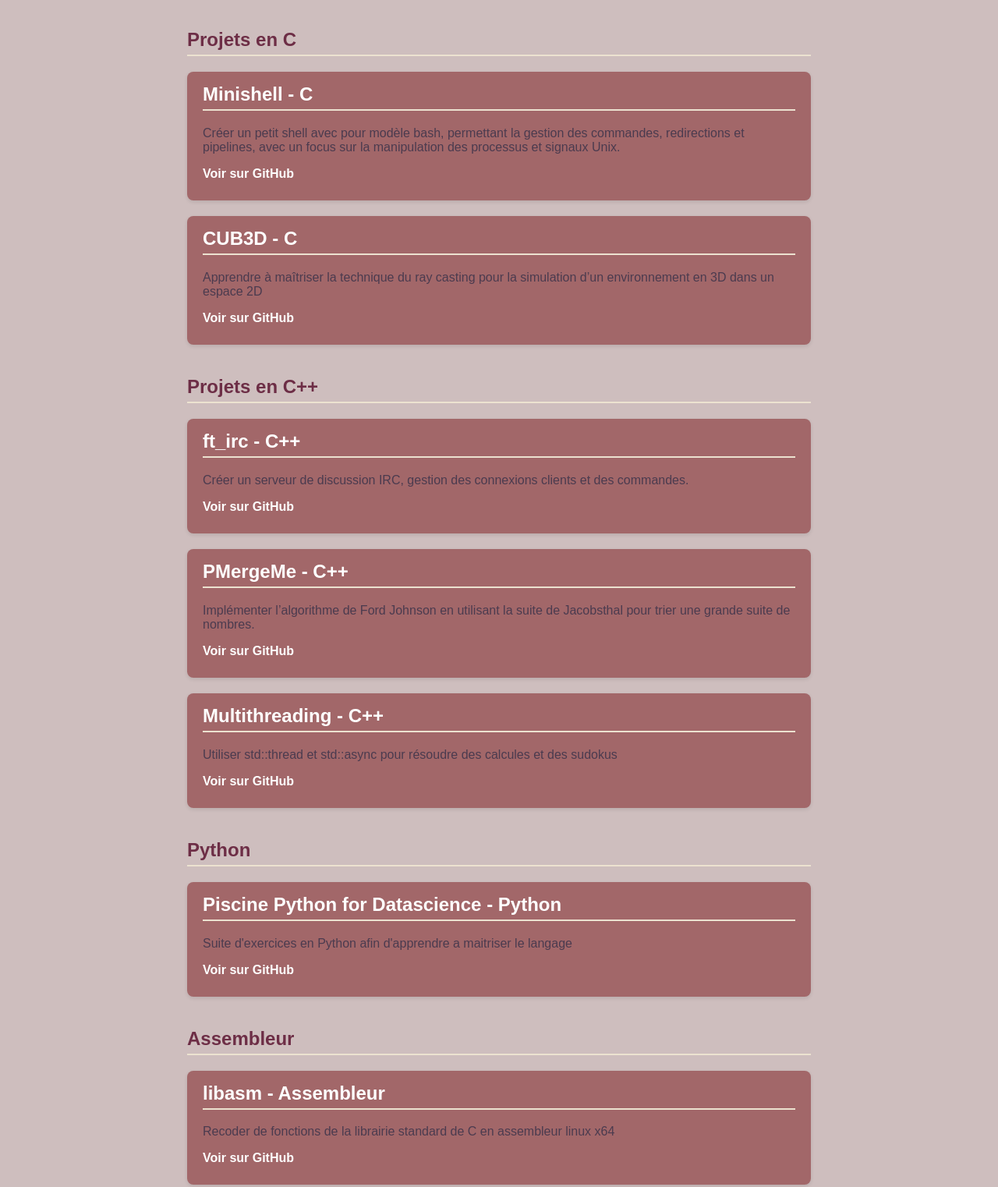
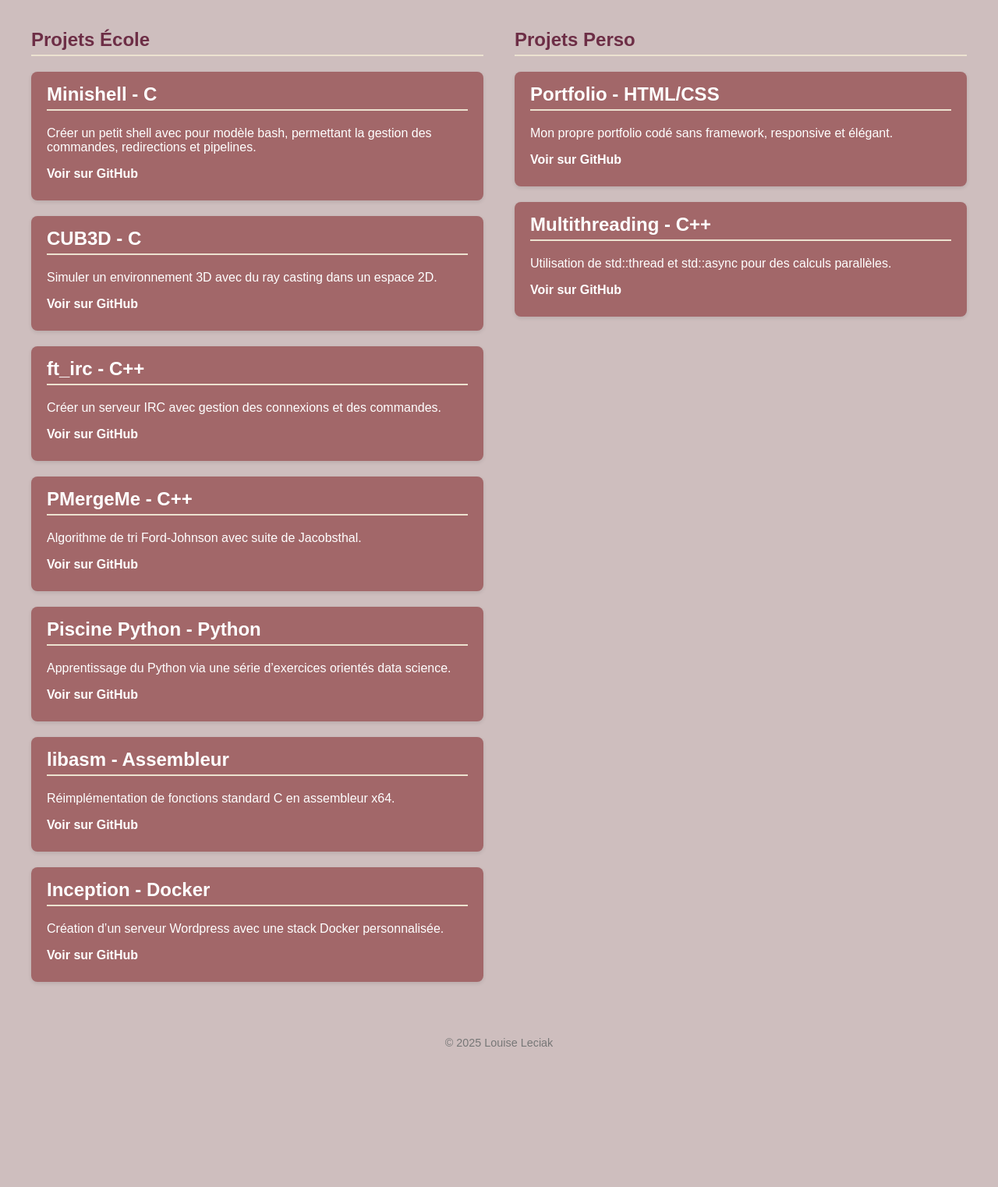
Before and after one commit to LouiseLeciak/portfolio, a plain HTML site: page index.html in a window 1280 px wide. Shown: the part 155-1677 px from the top of the page at 78% size. After the commit the page ends 1520 px from the top, so only its background shows below. Drawn offline with Linux system fonts and the light colour scheme.

Commit message:
Update index.html

```diff
--- a/index.html
+++ b/index.html
@@ -7,7 +7,7 @@
   <style>
     body {
       font-family: Arial, sans-serif;
-      max-width: 800px;
+      max-width: 1200px;
       margin: 0 auto;
       padding: 20px;
       background-color: #CEBEBE;
@@ -54,8 +54,21 @@
       margin: 5px 0;
     }
 
-    section h2 {
-      margin-top: 40px;
+    section {
+      display: grid;
+      grid-template-columns: 1fr;
+      gap: 40px;
+    }
+
+    @media(min-width: 900px) {
+      section {
+        grid-template-columns: 1fr 1fr;
+      }
+    }
+
+    .column h2 {
+      margin-top: 0;
+      margin-bottom: 20px;
       color: #6D2E46;
       border-bottom: 2px solid #ECE2D0;
       padding-bottom: 5px;
@@ -81,6 +94,7 @@
 
     .project p {
       margin-bottom: 10px;
+      color: white;
     }
 
     .project a {
@@ -134,79 +148,69 @@
   </header>
 
   <section>
-    <h2>Projets en C</h2>
+    <!-- Colonne gauche : Projets école -->
+    <div class="column">
+      <h2>Projets École</h2>
 
       <article class="project">
         <h2>Minishell - C</h2>
-      <p>Créer un petit shell avec pour modèle bash, permettant la gestion des commandes, redirections et pipelines, avec un focus sur la manipulation des processus et signaux Unix.</p>
-      <p>
-        <a href="https://github.com/LouiseLeciak/MINISHELL-42" target="_blank" rel="noopener">Voir sur GitHub</a>
-      </p>
+        <p>Créer un petit shell avec pour modèle bash, permettant la gestion des commandes, redirections et pipelines.</p>
+        <p><a href="https://github.com/LouiseLeciak/MINISHELL-42" target="_blank">Voir sur GitHub</a></p>
       </article>
 
       <article class="project">
         <h2>CUB3D - C</h2>
-      <p>Apprendre à maîtriser la technique du ray casting pour la simulation d’un environnement en 3D dans un espace 2D</p>
-      <p>
-        <a href="https://github.com/LouiseLeciak/CUB3D-42" target="_blank" rel="noopener">Voir sur GitHub</a>
-      </p>
+        <p>Simuler un environnement 3D avec du ray casting dans un espace 2D.</p>
+        <p><a href="https://github.com/LouiseLeciak/CUB3D-42" target="_blank">Voir sur GitHub</a></p>
       </article>
-
-    <h2>Projets en C++</h2>
 
       <article class="project">
         <h2>ft_irc - C++</h2>
-      <p>Créer un serveur de discussion IRC, gestion des connexions clients et des commandes.</p>
-      <p>
-        <a href="https://github.com/LouiseLeciak/FT_IRC-42" target="_blank" rel="noopener">Voir sur GitHub</a>
-      </p>
+        <p>Créer un serveur IRC avec gestion des connexions et des commandes.</p>
+        <p><a href="https://github.com/LouiseLeciak/FT_IRC-42" target="_blank">Voir sur GitHub</a></p>
       </article>
 
       <article class="project">
         <h2>PMergeMe - C++</h2>
-      <p>Implémenter l’algorithme de Ford Johnson en utilisant la suite de Jacobsthal pour trier une grande suite de nombres.</p>
-      <p>
-        <a href="https://github.com/LouiseLeciak/PMergeMe" target="_blank" rel="noopener">Voir sur GitHub</a>
-      </p>
+        <p>Algorithme de tri Ford-Johnson avec suite de Jacobsthal.</p>
+        <p><a href="https://github.com/LouiseLeciak/PMergeMe" target="_blank">Voir sur GitHub</a></p>
+      </article>
+
+      <article class="project">
+        <h2>Piscine Python - Python</h2>
+        <p>Apprentissage du Python via une série d’exercices orientés data science.</p>
+        <p><a href="https://github.com/LouiseLeciak/PYTHON-FOR-DATASCIENCE-42" target="_blank">Voir sur GitHub</a></p>
+      </article>
+
+      <article class="project">
+        <h2>libasm - Assembleur</h2>
+        <p>Réimplémentation de fonctions standard C en assembleur x64.</p>
+        <p><a href="https://github.com/LouiseLeciak/LIBASM-42" target="_blank">Voir sur GitHub</a></p>
+      </article>
+
+      <article class="project">
+        <h2>Inception - Docker</h2>
+        <p>Création d’un serveur Wordpress avec une stack Docker personnalisée.</p>
+        <p><a href="https://github.com/LouiseLeciak/INCEPTION-42" target="_blank">Voir sur GitHub</a></p>
+      </article>
+    </div>
+
+    <!-- Colonne droite : Projets persos -->
+    <div class="column">
+      <h2>Projets Perso</h2>
+
+      <article class="project">
+        <h2>Portfolio - HTML/CSS</h2>
+        <p>Mon propre portfolio codé sans framework, responsive et élégant.</p>
+        <p><a href="https://github.com/LouiseLeciak/portfolio" target="_blank">Voir sur GitHub</a></p>
       </article>
 
       <article class="project">
         <h2>Multithreading - C++</h2>
-      <p>Utiliser std::thread et std::async pour résoudre des calcules et des sudokus</p>
-      <p>
-        <a href="https://github.com/LouiseLeciak/multithreading" target="_blank" rel="noopener">Voir sur GitHub</a>
-      </p>
+        <p>Utilisation de std::thread et std::async pour des calculs parallèles.</p>
+        <p><a href="https://github.com/LouiseLeciak/multithreading" target="_blank">Voir sur GitHub</a></p>
       </article>
-
-    <h2>Python</h2>
-
-    <article class="project">
-      <h2>Piscine Python for Datascience - Python</h2>
-      <p>Suite d'exercices en Python afin d'apprendre a maitriser le langage</p>
-      <p>
-        <a href="https://github.com/LouiseLeciak/PYTHON-FOR-DATASCIENCE-42" target="_blank" rel="noopener">Voir sur GitHub</a>
-      </p>
-    </article>
-
-    <h2>Assembleur</h2>
-
-    <article class="project">
-      <h2>libasm - Assembleur</h2>
-      <p>Recoder de fonctions de la librairie standard de C en assembleur linux x64</p>
-      <p>
-        <a href="https://github.com/LouiseLeciak/LIBASM-42" target="_blank" rel="noopener">Voir sur GitHub</a>
-      </p>
-    </article>
-
-    <h2>Docker</h2>
-
-    <article class="project">
-      <h2>Inception - Docker</h2>
-      <p>Serveur Wordpress configuré manuellement avec dockerfile fait à la main.</p>
-      <p>
-        <a href="https://github.com/LouiseLeciak/INCEPTION-42" target="_blank" rel="noopener">Voir sur GitHub</a>
-      </p>
-    </article>
+    </div>
     </section>
 
   <footer>
```
Lines whose indentation alone changed are shown as unchanged.
